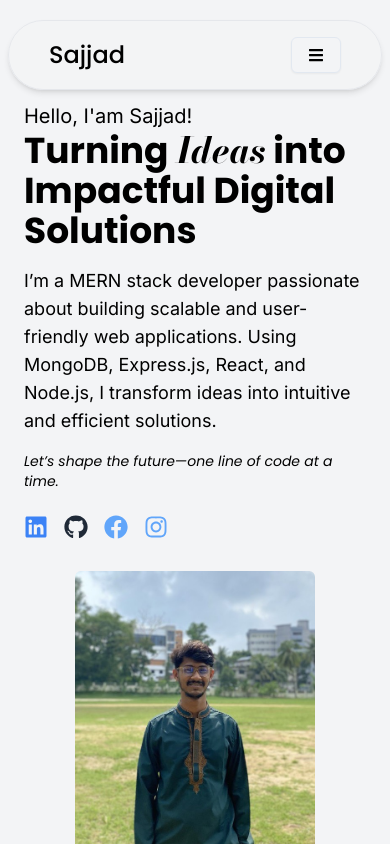
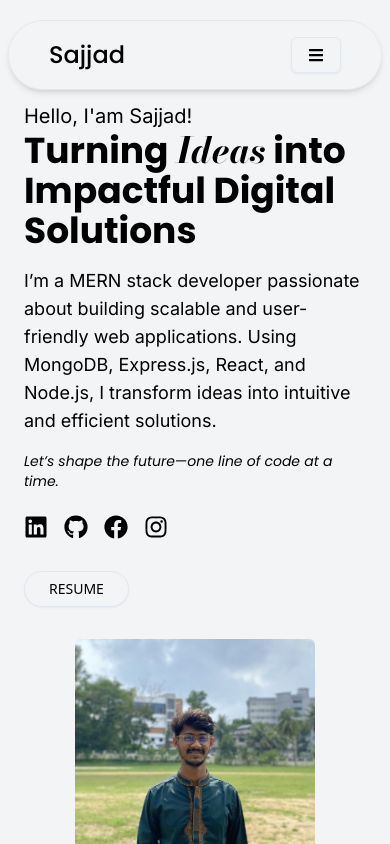
Before and after one commit to sajjadislam523/portfolio, a React (Vite) app: page / in a window 390 px wide. Shown: the top 844 px of the page. Built offline with nearby package versions, Linux system fonts and the light colour scheme.

Commit message:
Made the resume button show on the hero section in small device and added some animation in the social links

```diff
--- a/src/components/Hero.jsx
+++ b/src/components/Hero.jsx
@@ -1,3 +1,4 @@
+import { Button } from "@/components/ui/button";
 import { motion } from "framer-motion";
 import { FaFacebook, FaGithub, FaInstagram, FaLinkedin } from "react-icons/fa";
 import { Link } from "react-router-dom";
@@ -38,35 +39,81 @@ export default function Hero() {
                     animate={{ opacity: 1 }}
                     transition={{ duration: 1, delay: 0.6 }}
                 >
+                    <motion.div
+                        whileHover={{ scale: 1.1 }}
+                        transition={{ type: "spring", stiffness: 300 }}
+                    >
                         <Link
                             to="https://www.linkedin.com/in/sajjadul-islam-910b35227"
                             target="_blank"
                             rel="noreferrer"
                         >
-                        <FaLinkedin className="text-2xl text-blue-500" />
+                            <FaLinkedin className="text-2xl " />
                         </Link>
+                    </motion.div>
+                    <motion.div
+                        whileHover={{ scale: 1.1 }}
+                        transition={{ type: "spring", stiffness: 300 }}
+                    >
                         <Link
                             to="https://github.com/sajjadislam523"
                             target="_blank"
                             rel="noreferrer"
                         >
-                        <FaGithub className="text-2xl text-gray-800" />
+                            <FaGithub className="text-2xl " />
                         </Link>
+                    </motion.div>
+                    <motion.div
+                        whileHover={{ scale: 1.1 }}
+                        transition={{ type: "spring", stiffness: 300 }}
+                    >
                         <Link
                             to="https://facebook.com"
                             target="_blank"
                             rel="noreferrer"
                         >
-                        <FaFacebook className="text-2xl text-blue-400" />
+                            <FaFacebook className="text-2xl " />
                         </Link>
+                    </motion.div>
+                    <motion.div
+                        whileHover={{ scale: 1.1 }}
+                        transition={{ type: "spring", stiffness: 300 }}
+                    >
                         <Link
                             to="https://instagram.com"
                             target="_blank"
                             rel="noreferrer"
                         >
-                        <FaInstagram className="text-2xl text-blue-400" />
+                            <FaInstagram className="text-2xl" />
                         </Link>
                     </motion.div>
+                </motion.div>
+                <div className="flex mt-4 lg:hidden">
+                    <motion.div
+                        initial={{ scale: 0.9, opacity: 0 }}
+                        animate={{ scale: 1, opacity: 1 }}
+                        transition={{
+                            ease: "easeInOut",
+                            duration: 0.4,
+                        }}
+                        whileHover={{
+                            scale: 1.05,
+                            transition: { duration: 0.3, ease: "easeOut" },
+                        }}
+                        whileTap={{ scale: 0.95 }}
+                        className="flex mt-4 lg:hidden"
+                    >
+                        <Button
+                            as={Link}
+                            to="/resume.pdf"
+                            download
+                            variant="outline"
+                            className="px-6 py-2 text-sm font-medium uppercase transition-all bg-gray-100 rounded-full hover:bg-black hover:text-white"
+                        >
+                            Resume
+                        </Button>
+                    </motion.div>
+                </div>
             </motion.div>
 
             <motion.div
--- a/src/components/Navbar.jsx
+++ b/src/components/Navbar.jsx
@@ -156,23 +156,6 @@ const Navbar = () => {
                                     </motion.div>
                                 )
                             )}
-                            <motion.div
-                                variants={menuItemVariants}
-                                initial="hidden"
-                                animate="visible"
-                                custom={4}
-                            >
-                                <Button
-                                    as={Link}
-                                    to="/resume.pdf"
-                                    download
-                                    variant="outline"
-                                    className="uppercase transition-all bg-gray-100 duration-500 ease-[cubic-bezier(0.33, 1, 0.68, 1)] rounded-full hover:bg-black hover:text-white"
-                                    onClick={toggleMobileMenu}
-                                >
-                                    Resume
-                                </Button>
-                            </motion.div>
                         </div>
                     </motion.div>
                 )}
--- /dev/null
+++ b/src/components/Skills.jsx
@@ -0,0 +1,9 @@
+const Skills = () => {
+    return (
+        <div>
+            <h1>this is skills page</h1>
+        </div>
+    );
+};
+
+export default Skills;
```
Lines whose indentation alone changed are shown as unchanged.
